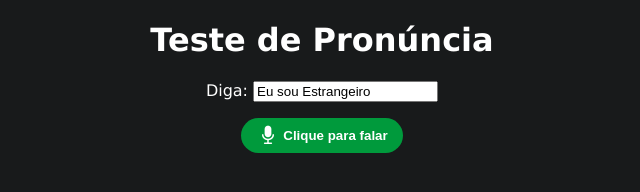
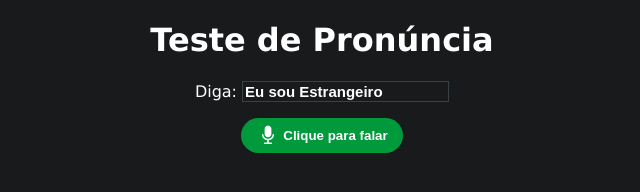
Before and after one commit to nourabr/Web-Speech-API--Recognition--Example, a plain HTML site: page index.html in a window 1280 px wide. Shown: the whole page, without its empty margins (318-958 px from the left). Drawn offline with Linux system fonts and the light colour scheme.

Commit message:
Minor css changes

```diff
--- a/index.html
+++ b/index.html
@@ -15,6 +15,14 @@
 
     div {
       margin: 10px 0;
+    }
+
+    input {
+      background: #181a1b;
+      color: white;
+      border: 1px solid #384145;
+      font-size: 15px;
+      font-weight: bold;
     }
 
     button{
```
